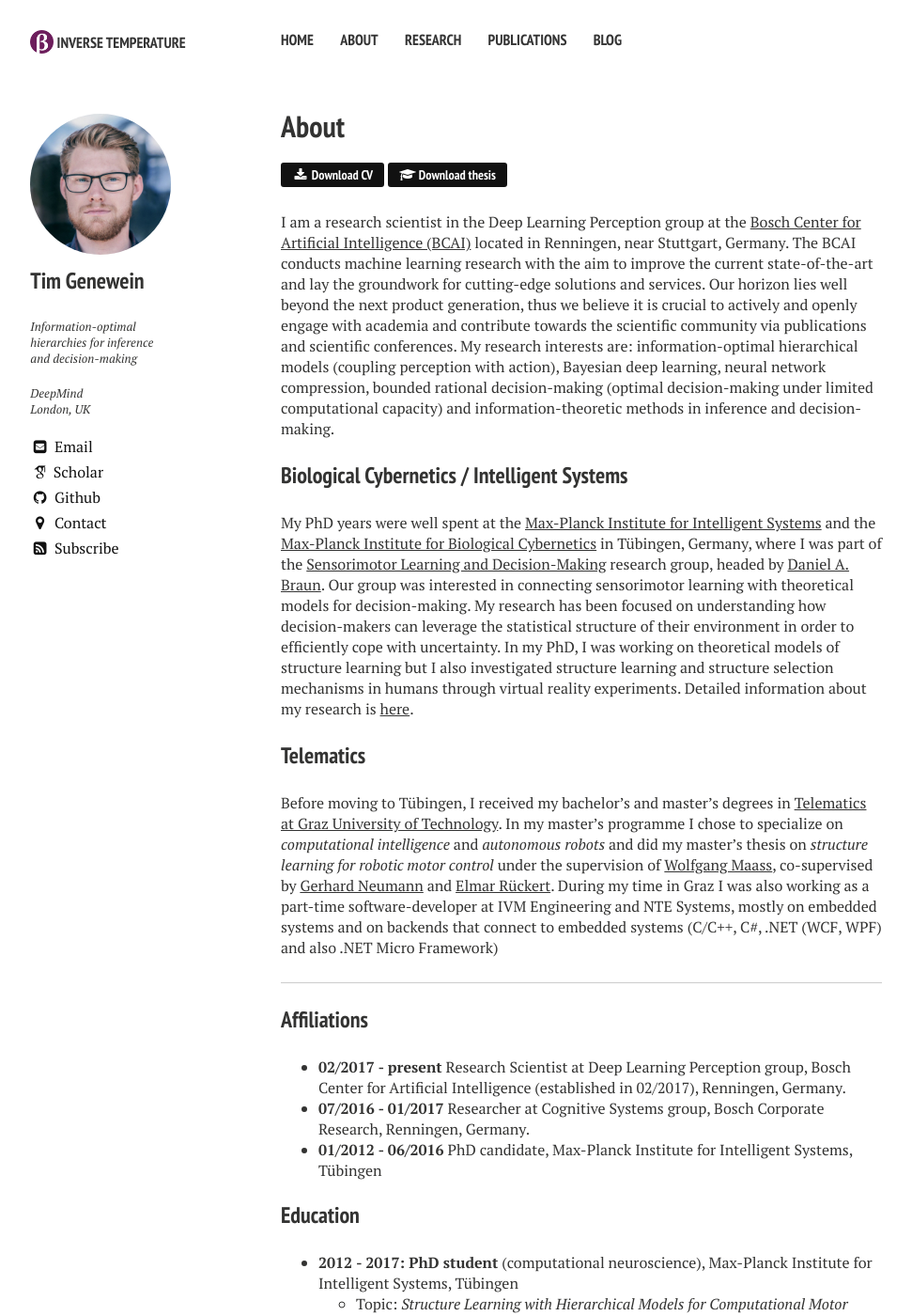
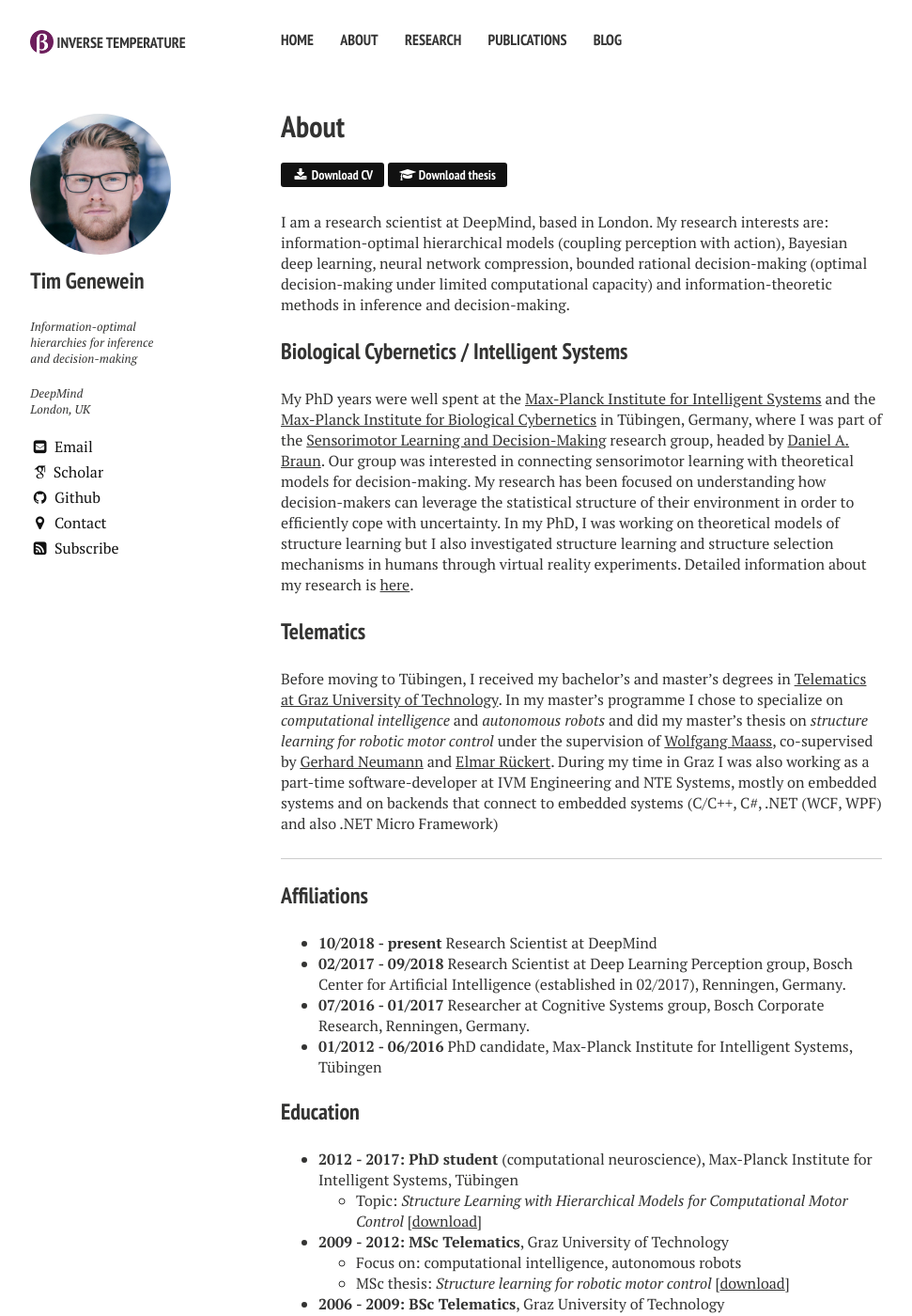
Before and after one commit to tgenewein/tgenewein.github.io, a Jekyll site: the page built from about/index.md, in a window 1280 px wide and 1400 px high. Shown: the whole window at 94% size, without its empty margins (21-992 px from the left). Built offline with Jekyll 4.4.1, drawn with Linux system fonts in a browser that asks for light colours; nearby versions of some CDN libraries; some web fonts are replaced; some of the changed text lies outside the part shown.

Commit message:
Update index.md

```diff
--- a/about/index.md
+++ b/about/index.md
@@ -2,7 +2,7 @@
 layout: page
 title: About
 share: false
-excerpt: "I am a researcher at the Bosch Center for Artificial Intelligence (BCAI)"
+excerpt: "I am a research scientist at DeepMind working on AI safety"
 tags: [bounded rationality, hierarchies, rate distortion, information theory, decision making, deep learning, tim genewein]
 permalink: /about/
 # modified: 2014-08-08T20:53:07.573882-04:00
@@ -19,7 +19,7 @@
 <a markdown="0" href="{{ site.url }}/files/CV.pdf" class="btn"><i class="fa fa-fw fa-download"></i> Download CV</a>
 <a markdown="0" href="{{ site.url }}/files/PhD_Thesis.pdf" class="btn"><i class="fa fa-graduation-cap"></i> Download thesis</a>
 
-I am a research scientist in the Deep Learning Perception group at the [Bosch Center for Artificial Intelligence (BCAI)](https://www.bosch-ai.com/en/home/home.html) located in Renningen, near Stuttgart, Germany. The BCAI conducts machine learning research with the aim to improve the current state-of-the-art and lay the groundwork for cutting-edge solutions and services. Our horizon lies well beyond the next product generation, thus we believe it is crucial to actively and openly engage with academia and contribute towards the scientific community via publications and scientific conferences. My research interests are: information-optimal hierarchical models (coupling perception with action), Bayesian deep learning, neural network compression, bounded rational decision-making (optimal decision-making under limited computational capacity) and information-theoretic methods in inference and decision-making.
+I am a research scientist at DeepMind, based in London. My research interests are: information-optimal hierarchical models (coupling perception with action), Bayesian deep learning, neural network compression, bounded rational decision-making (optimal decision-making under limited computational capacity) and information-theoretic methods in inference and decision-making.
 
 
 ### Biological Cybernetics / Intelligent Systems
@@ -32,7 +32,8 @@
 ---
 
 ### Affiliations
-* **02/2017 - present** Research Scientist at Deep Learning Perception group, Bosch Center for Artificial Intelligence (established in 02/2017), Renningen, Germany.
+* **10/2018 - present** Research Scientist at DeepMind
+* **02/2017 - 09/2018** Research Scientist at Deep Learning Perception group, Bosch Center for Artificial Intelligence (established in 02/2017), Renningen, Germany.
 * **07/2016 - 01/2017** Researcher at Cognitive Systems group, Bosch Corporate Research, Renningen, Germany.
 * **01/2012 - 06/2016** PhD candidate, Max-Planck Institute for Intelligent Systems, Tübingen
 
@@ -63,7 +64,7 @@
 I am also a big fan of [Julia](http://julialang.org/) and very curious to spend more time on [Edward](http://edwardlib.org/).
 
 Some things to get a casual conversation going:
-In my spare-time I still like to tinker a bit with embedded systems and I'm fascinated by aesthetic or intriguing implementations of theoretical phenomena (e.g. kinetic sculptures, the wave pendulum or mechanical Fourier analyzers) - of course I had to buy (more than) one of [these](http://www.mandelmap.com/). I'd love to be at a Gathering for Gardner [G4G](http://gathering4gardner.org) once. I'm always curious about how to use machine learning and AI for good - I think that recently machine learning has become a tool to massively centralize wealth and power and I'd be interested in hearing about ideas on how to reverse or break that trend (education, open source/open access, ownership of the data produced by you, ...?). I'm also into baking bread and got interested in fermentation in general thanks to Sandor Katz' wonderful book *The Art of Fermentation*. If you're looking for a superb cookbook that's interesting to read even without cooking, go for Kenji Lopez-Alt's *The Food Lab*.
+In my spare-time I still like to tinker a bit with embedded systems and I'm fascinated by aesthetic or intriguing implementations of theoretical phenomena (e.g. kinetic sculptures, the wave pendulum or mechanical Fourier analyzers) - of course I had to buy (more than) one of [these](http://www.mandelmap.com/). I'm always curious about how to use machine learning and AI for good - I think that recently machine learning has become a tool to massively centralize wealth and power and I'd be interested in hearing about ideas on how to reverse or break that trend (education, open source/open access, ownership of the data produced by you, ...?). I'm also into baking bread and got interested in fermentation in general thanks to Sandor Katz' wonderful book *The Art of Fermentation*. If you're looking for a superb cookbook that's interesting to read even without cooking, go for Kenji Lopez-Alt's *The Food Lab*.
 
 ---
 
```
